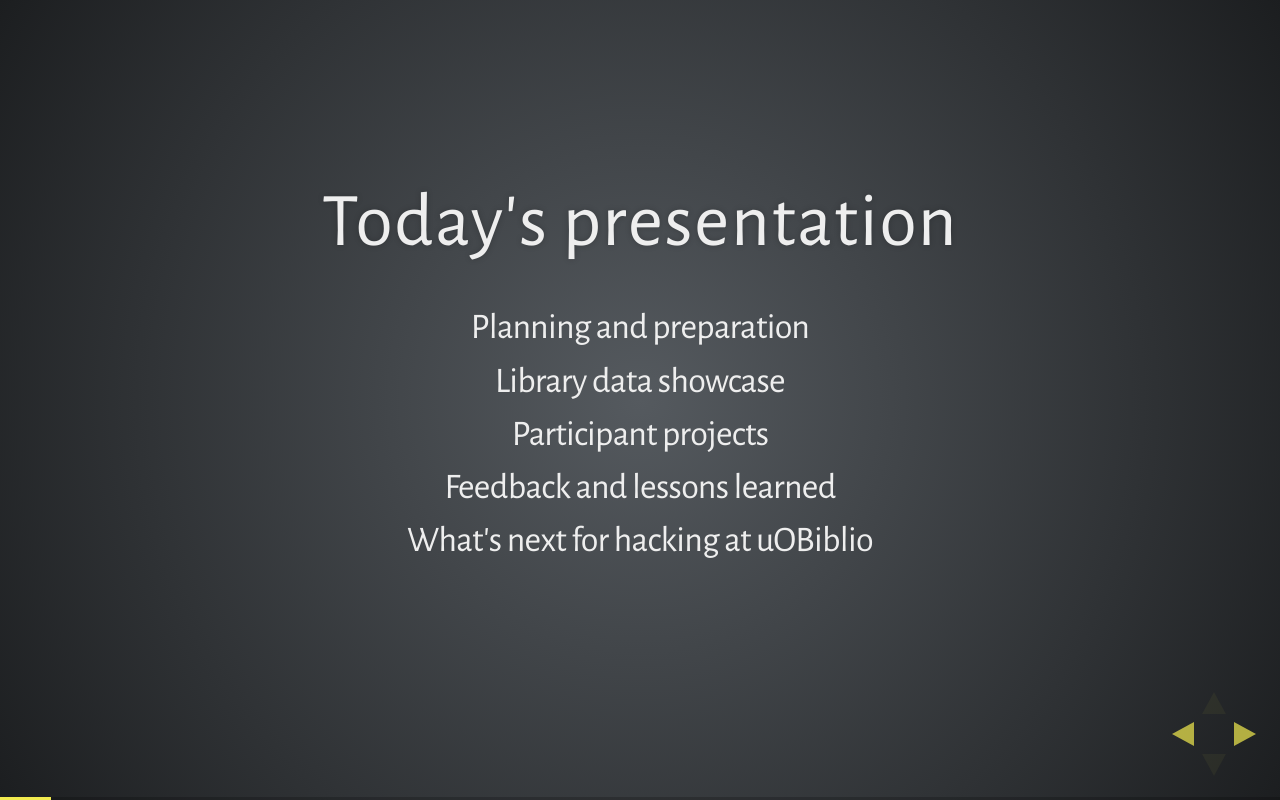
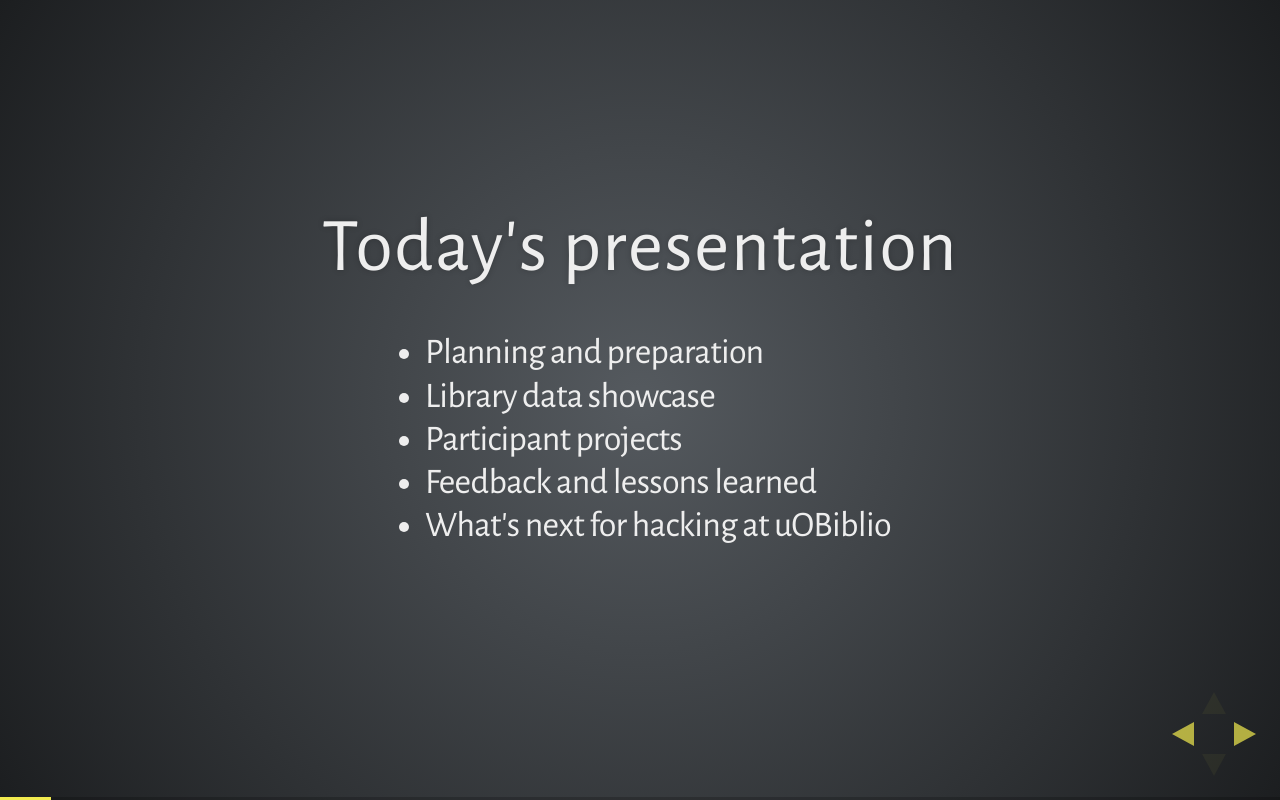
Before and after one commit to kittmcg/uOtrainingweek2015, a website: page index.html in a window 1280 px wide. Both pictures are taken after a click on the element 1251 px from the left and 734 px from the top of the page. Drawn offline with nearby package versions, Linux system fonts and the light colour scheme; a web font is replaced by a local one.

Commit message:
Updating background image / adding ul

```diff
--- a/index.html
+++ b/index.html
@@ -63,12 +63,13 @@
 
 				<section>
 					<h2>Today's presentation</h2>
-						<p>Planning and preparation</p>
-						<p>Library data showcase</p>
-						<p>Participant projects</p>
-						<p>Feedback and lessons learned</p>
-						<p>What's next for hacking at uOBiblio</p>
-					</ul>
+						<ul>
+							<li>Planning and preparation</li>
+							<li>Library data showcase</li>
+							<li>Participant projects</li>
+							<li>Feedback and lessons learned</li>
+							<li>What's next for hacking at uOBiblio</li>
+						</ul>
 				</section>
 
 				<section data-background="images/hackfest1.jpg">
```
Also changed, not shown: images/hackfest1.jpg.
